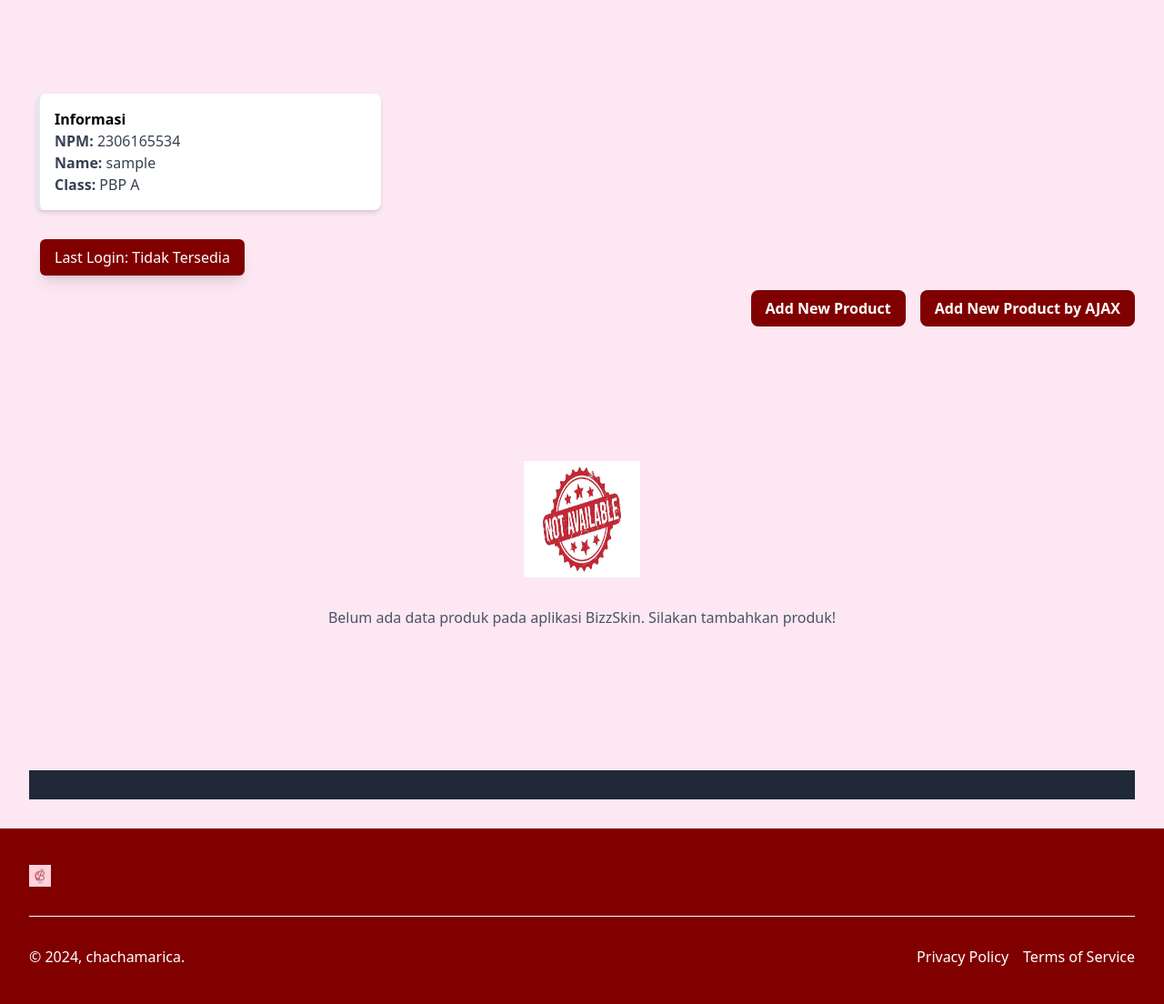
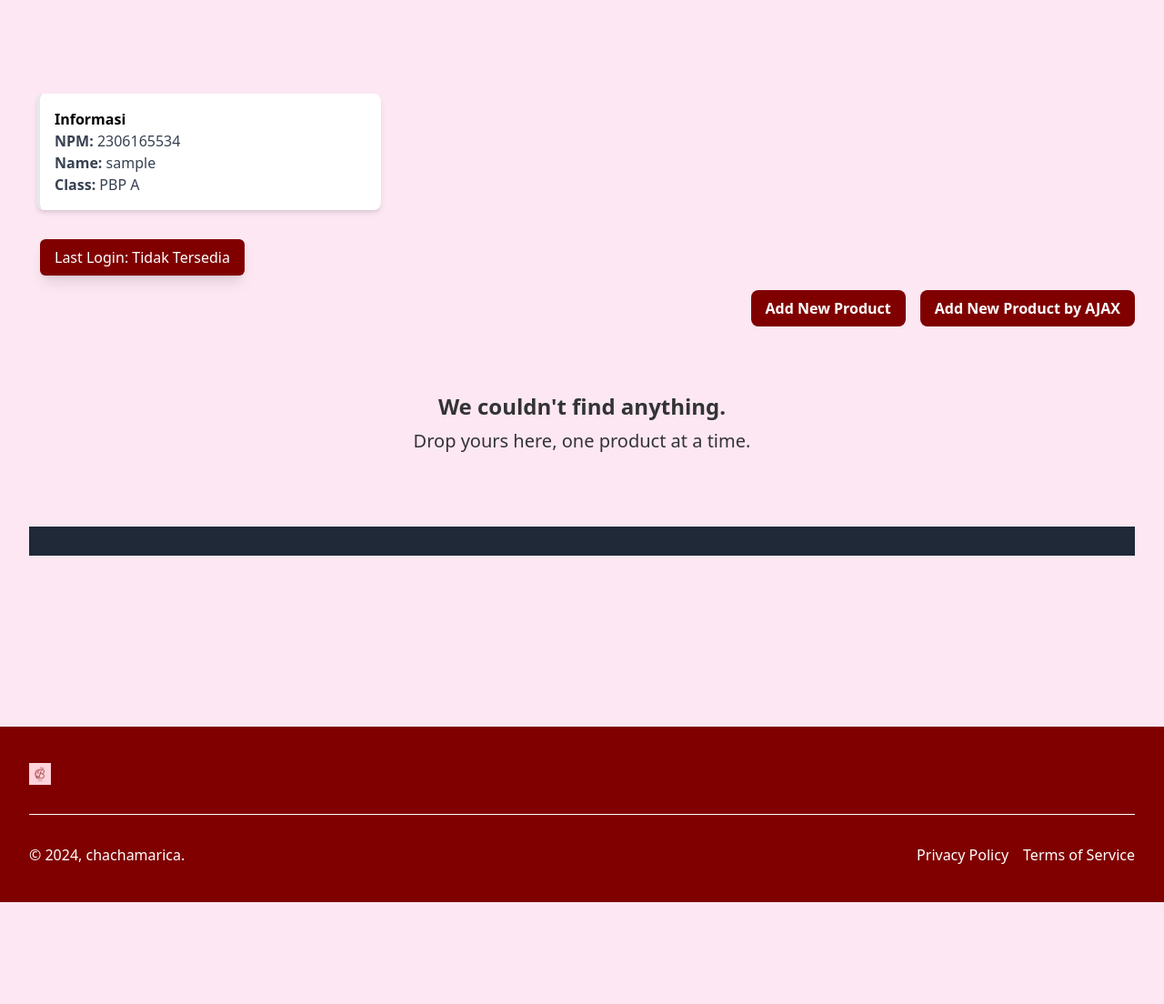
Before and after one commit to NurKhoirunnisaSalsabila/bizz-skinnn, a Django app: page / in a window 1280 px wide. Shown: the part 481-1585 px from the top of the page at 91% size. After the commit the page ends 1473 px from the top, so only its background shows below. Run offline with Django 5.2, Linux system fonts and the light colour scheme; the visitor is signed in with stand-in values (Sample User, id 1); data that the repository does not hold is empty; some libraries are stand-ins or nearby versions.

Commit message:
ini yh kak nando

```diff
--- a/main/templates/main.html
+++ b/main/templates/main.html
@@ -31,7 +31,7 @@
   </div>
   <div class="px-3 mb-4">
     <div class="flex rounded-md items-center bg-[#800000] py-2 px-4 w-fit shadow-lg">
-      <h1 class="text-white text-center">Last Login: {{last_login}}</h1>
+      <h1 class="text-white text-center">Last Login: {{ last_login }}</h1>
     </div>
   </div>
   <div class="flex justify-end mb-6">
@@ -43,8 +43,9 @@
     </button>
   </div>
 
-  <div id="product_cards"></div>
+  <div id="product_cards" class="grid grid-cols-1 sm:grid-cols-2 md:grid-cols-3 lg:grid-cols-4 gap-6"></div>
 
+  <!-- Modal -->
   <div id="crudModal" tabindex="-1" aria-hidden="true" class="hidden fixed inset-0 z-50 w-full flex items-center justify-center bg-gray-800 bg-opacity-50 overflow-x-hidden overflow-y-auto transition-opacity duration-300 ease-out">
     <div id="crudModalContent" class="relative bg-white rounded-lg shadow-lg w-5/6 sm:w-3/4 md:w-1/2 lg:w-1/3 mx-4 sm:mx-0 transform scale-95 opacity-0 transition-transform transition-opacity duration-300 ease-out">
       <!-- Modal header -->
@@ -54,36 +55,36 @@
         </h3>
         <button type="button" class="text-gray-400 bg-transparent hover:bg-gray-200 hover:text-gray-900 rounded-lg text-sm p-1.5 ml-auto inline-flex items-center" id="closeModalBtn">
           <svg aria-hidden="true" class="w-5 h-5" fill="currentColor" viewBox="0 0 20 20" xmlns="http://www.w3.org/2000/svg">
-            <path fill-rule="evenodd" d="M4.293 4.293a1 1 0 011.414 0L10 8.586l4.293-4.293a1 1 0 111.414 1.414L11.414 10l4.293 4.293a1 1 0 01-1.414 1.414L10 11.414l-4.293 4.293a1 1 0 01-1.414-1.414L8.586 10 4.293 5.707a1 1 0 010-1.414z" clip-rule="evenodd"></path>
+            <path fill-rule="evenodd" d="M4.293 4.293a1 1 0 011.414 0L10 8.586l4.293-4.293a1 1 111.414 1.414L11.414 10l4.293 4.293a1 1 01-1.414 1.414L8.586 10 4.293 5.707a1 1 0 010-1.414z" clip-rule="evenodd"></path>
           </svg>
           <span class="sr-only">Close modal</span>
         </button>
       </div>
       <!-- Modal body -->
       <div class="px-6 py-4 space-y-6 form-style">
-        <form id="productEntryForm">
+        <form id="productForm">
           <div class="mb-4">
             <label for="name" class="block text-sm font-medium text-gray-700">Product Name</label>
-            <input type="text" id="name" name="name" class="mt-1 block w-full border border-gray-300 rounded-md p-2 hover:border-maroon-700" placeholder="Enter product name" required>
+            <input type="text" id="name" name="name" class="mt-1 block w-full border border-gray-300 rounded-md p-2" placeholder="Enter product name" required>
           </div>
           <div class="mb-4">
             <label for="description" class="block text-sm font-medium text-gray-700">Description</label>
-            <textarea id="description" name="description" rows="3" class="mt-1 block w-full h-52 resize-none border border-gray-300 rounded-md p-2 hover:border-maroon-700" placeholder="Enter product description" required></textarea>
+            <textarea id="description" name="description" rows="3" class="mt-1 block w-full h-52 resize-none border border-gray-300 rounded-md p-2" placeholder="Enter product description" required></textarea>
           </div>
           <div class="mb-4">
             <label for="price" class="block text-sm font-medium text-gray-700">Price</label>
-            <input type="number" id="price" name="price" class="mt-1 block w-full border border-gray-300 rounded-md p-2 hover:border-maroon-700" required>
+            <input type="number" id="price" name="price" class="mt-1 block w-full border border-gray-300 rounded-md p-2" required>
           </div>
           <div class="mb-4">
             <label for="skin_type" class="block text-sm font-medium text-gray-700">Skin Type</label>
-            <input type="text" id="skin_type" name="skin_type" class="mt-1 block w-full border border-gray-300 rounded-md p-2 hover:border-maroon-700" required>
+            <input type="text" id="skin_type" name="skin_type" class="mt-1 block w-full border border-gray-300 rounded-md p-2" required>
           </div>
         </form>
       </div>
       <!-- Modal footer -->
       <div class="flex flex-col space-y-2 md:flex-row md:space-y-0 md:space-x-2 p-6 border-t border-gray-200 rounded-b justify-center md:justify-end">
         <button type="button" class="bg-gray-500 hover:bg-gray-600 text-white font-bold py-2 px-4 rounded-lg" id="cancelButton">Cancel</button>
-          <button type="button" class="bg-[#800000] hover:bg-[#800000] text-white font-bold py-2 px-4 rounded-lg" onclick="addProduct();">Save</button>
+        <button type="submit" id="submitProduct" form="productForm" class="bg-[#333333] hover:bg-gray-200 hover:text-black text-white font-bold py-2 px-4 rounded-lg">Save</button>
       </div>
     </div>
   </div>
@@ -92,83 +93,57 @@
     <!-- Footer content goes here -->
   </footer>
 </div>
-  <!-- {% if not products %}
-  <div class="flex flex-col items-center justify-center min-h-[24rem] p-6">
-    <img src="{% static 'image/not-available.png' %}" alt="Not Avail" class="w-32 h-32 mb-4"/>
-    <p class="text-center text-gray-600 mt-4">Belum ada data produk pada aplikasi BizzSkin. Silakan tambahkan produk!</p>
-  </div>
-  {% else %}
-  <div class="grid grid-cols-1 sm:grid-cols-2 lg:grid-cols-3 gap-6 w-full">
-    {% for product in products %}
-      {% include 'card_product.html' with product=product %}
-    {% endfor %}
-  </div>
-  {% endif %} -->
-<!-- </div> -->
 
 <script>
-  async function getProducts(){
-      return fetch("{% url 'main:show_json' %}").then((res) => res.json())
+  async function getProducts() {
+    return fetch("{% url 'main:show_json' %}").then((res) => res.json());
   }
 
-  async function refreshProductEntries() {
-    document.getElementById("product_cards").innerHTML = "";
-    document.getElementById("product_cards").className = "";
+  async function refreshProducts() {
+    const productCardsContainer = document.getElementById("product_cards");
     const products = await getProducts();
     let htmlString = "";
-    let classNameString = "";
 
     if (products.length === 0) {
-        classNameString = "flex flex-col items-center justify-center min-h-[24rem] p-6";
       htmlString = `
-            <div class="flex flex-col items-center justify-center min-h-[24rem] p-6">
-                <img src="{% static 'image/not-available.png' %}" alt="Not Available" class="w-32 h-32 mb-4"/>
-                <p class="text-center text-gray-600 mt-4">Belum ada data produk pada aplikasi BizzSkin. Silakan tambahkan produk!</p>
+        <div class="col-span-full text-center py-8 sm:py-10 md:py-12">
+          <h3 class="text-lg sm:text-xl md:text-2xl font-semibold text-[#333333]">We couldn't find anything.</h3>
+          <p class="text-base sm:text-lg md:text-xl text-[#333333] mt-2">Drop yours here, one product at a time.</p>
         </div>
       `;
-    }
-    else {
-      classNameString = "grid grid-cols-1 sm:grid-cols-2 lg:grid-cols-3 gap-6 w-full";
-        products.forEach((item) => {
-            const name = DOMPurify.sanitize(item.fields.name);
-            const description = DOMPurify.sanitize(item.fields.description);
-            const price = item.fields.price;
-            const skin_type = DOMPurify.sanitize(item.fields.skin_type);
+    } else {
+      products.forEach((product) => {
+        const name = DOMPurify.sanitize(product.fields.name);
+        const description = DOMPurify.sanitize(product.fields.description);
+        const price = DOMPurify.sanitize(product.fields.price.toString());
+        const skin_type = DOMPurify.sanitize(product.fields.skin_type);
+
         htmlString += `
-            <div class="bg-white shadow-md rounded-lg p-4 border-2 border-maroon-600">
-                <h3 class="text-maroon-700 font-bold text-xl mb-2">${item.fields.name}</h3>
-                <p class="text-gray-700 mb-2">${item.fields.description}</p>
-                <p class="text-gray-700 mb-2">Price: ${item.fields.price}</p>
-                <p class="text-gray-700 mb-2">Skin Type: ${item.fields.skin_type}</p>
-                <div class="flex justify-end space-x-2 mt-4">
-                    <a href="/edit-product/${item.pk}" class="bg-yellow-500 hover:bg-yellow-600 text-white rounded-full p-2 transition duration-300 shadow-md">
-                        <svg xmlns="http://www.w3.org/2000/svg" class="h-6 w-6" viewBox="0 0 20 20" fill="currentColor">
-                            <path d="M13.586 3.586a2 2 0 112.828 2.828l-.793.793-2.828-2.828.793-.793zM11.379 5.793L3 14.172V17h2.828l8.38-8.379-2.83-2.828z" />
-                        </svg>
-                    </a>
-                    <a href="/delete-product/${item.pk}" class="bg-red-500 hover:bg-red-600 text-white rounded-full p-2 transition duration-300 shadow-md">
-                        <svg xmlns="http://www.w3.org/2000/svg" class="h-6 w-6" viewBox="0 0 20 20" fill="currentColor">
-                            <path fill-rule="evenodd" d="M9 2a1 1 0 00-.894.553L7.382 4H4a1 1 0 000 2v10a2 2 0 002 2h8a2 2 0 002-2V6a1 1 0 100-2h-3.382l-.724-1.447A1 1 0 0011 2H9zM7 8a1 1 0 012 0v6a1 1 0 11-2 0V8zm5-1a1 1 0 00-1 1v6a1 1 0 102 0V8a1 1 0 00-1-1z" clip-rule="evenodd" />
-                        </svg>
-                    </a>
+          <div class="bg-white p-4 rounded-lg shadow-md hover:shadow-lg transition-shadow duration-300">
+            <div class="text-left mt-3">
+              <h3 class="text-lg font-semibold text-gray-800 mb-1">${name}</h3>
+              <p class="text-sm text-gray-600 mb-2">${description}</p>
+              <p class="text-lg font-bold text-gray-900 mb-1">Rp${parseInt(price).toLocaleString()}</p>
+              <p class="text-sm text-gray-500 mb-2">Skin Type: ${skin_type}</p>
+            </div>
+            <div class="mt-4 flex justify-between">
+              <a href="/edit-product/${product.pk}" class="bg-blue-500 text-white py-2 px-4 rounded hover:bg-blue-600 transition duration-300">Edit</a>
+              <a href="/delete/${product.pk}" class="bg-red-500 text-white py-2 px-4 rounded hover:bg-red-600 transition duration-300">Delete</a>
             </div>
           </div>
         `;
       });
     }
-    document.getElementById("product_cards").className = classNameString;
-    document.getElementById("product_cards").innerHTML = htmlString;
+
+    productCardsContainer.innerHTML = htmlString;
   }
 
-  refreshProductEntries();
+  refreshProducts();
 
   const modal = document.getElementById('crudModal');
   const modalContent = document.getElementById('crudModalContent');
 
   function showModal() {
-    const modal = document.getElementById('crudModal');
-    const modalContent = document.getElementById('crudModalContent');
-
     modal.classList.remove('hidden');
     setTimeout(() => {
       modalContent.classList.remove('opacity-0', 'scale-95');
@@ -177,12 +152,8 @@
   }
 
   function hideModal() {
-      const modal = document.getElementById('crudModal');
-      const modalContent = document.getElementById('crudModalContent');
-
     modalContent.classList.remove('opacity-100', 'scale-100');
     modalContent.classList.add('opacity-0', 'scale-95');
-
     setTimeout(() => {
       modal.classList.add('hidden');
     }, 150);
@@ -191,27 +162,48 @@
   document.getElementById("cancelButton").addEventListener("click", hideModal);
   document.getElementById("closeModalBtn").addEventListener("click", hideModal);
 
-  function addProduct() {
-    fetch("{% url 'main:add_product_ajax' %}", {
+  document.getElementById("productForm").addEventListener("submit", async function(event) {
+    event.preventDefault();
+    const formData = new FormData(this);
+
+    try {
+      const response = await fetch("{% url 'main:create_product_ajax' %}", {
         method: "POST",
-      body: new FormData(document.querySelector('#productForm')),
-    })
-    .then(response => refreshProductCards())
-    .catch(error => console.error('Error:', error));
+        body: formData,
+        headers: {
+          "X-CSRFToken": "{{ csrf_token }}",
+        },
+      });
 
-    document.getElementById("ProductForm").reset();
-    document.querySelector("[data-modal-toggle='crudModal']").click();
+      if (response.ok) {
+        hideModal();
+        refreshProducts();
+        document.getElementById("productForm").reset();
+      } else {
+        const data = await response.json();
+        if (data.errors) {
+          for (const [field, messages] of Object.entries(data.errors)) {
+            const input = document.getElementById(field);
+            const errorContainer = document.createElement('p');
+            errorContainer.className = 'text-red-500 text-xs mt-1';
+            errorContainer.innerText = messages.join(', ');
+            input.parentNode.appendChild(errorContainer);
+          }
+        } else {
+          console.error('Unexpected error:', data);
+        }
+      }
+    } catch (error) {
+      console.error('Error submitting form:', error);
+    }
+  });
 
-    return false;
-  }
-
-  document.getElementById("ProductForm").addEventListener("submit", (e) => {
-    e.preventDefault();
-    addProduct();
-  })
+  // Tambahkan event listener untuk tombol "Save"
+  document.getElementById("submitProduct").addEventListener("click", function(event) {
+    event.preventDefault();
+    document.getElementById("productForm").dispatchEvent(new Event('submit'));
+  });
 </script>
-
-
 
 {% include 'footer.html' %}
 {% endblock content %}
--- a/main/urls.py
+++ b/main/urls.py
@@ -1,5 +1,5 @@
 from django.urls import path
-from main.views import show_main, create_product, show_xml, show_json, show_xml_by_id, show_json_by_id, register, login_user, logout_user, edit_product, delete_product, add_product_ajax
+from main.views import show_main, create_product, show_xml, show_json, show_xml_by_id, show_json_by_id, register, login_user, logout_user, edit_product, delete_product, create_product_ajax
 
 app_name = 'main'
 
@@ -15,5 +15,5 @@ urlpatterns = [
     path('logout/', logout_user, name='logout'),
     path('edit-product/<uuid:id>', edit_product, name='edit_product'),
     path('delete-product/<uuid:id>', delete_product, name='delete_product'),
-    path('create-product-ajax', add_product_ajax, name='add_product_ajax'),
+    path('create-product-ajax', create_product_ajax, name='create_product_ajax'),
 ]
--- a/main/views.py
+++ b/main/views.py
@@ -12,6 +12,7 @@ from django.urls import reverse
 from django.views.decorators.csrf import csrf_exempt
 from django.views.decorators.http import require_POST
 from django.utils.html import strip_tags
+from django.http import JsonResponse
 
 # Create your views here.
 @login_required(login_url='/login')
@@ -120,18 +121,21 @@ def delete_product(request, id):
 # New function to add product via AJAX
 @csrf_exempt
 @require_POST
-def add_product_ajax(request):
-    name = strip_tags(request.POST.get("name"))
-    description = strip_tags(request.POST.get("description"))
-    price = request.POST.get("price")
-    skin_type = strip_tags(request.POST.get("skin_type"))
-    user = request.user
-
-    new_product = Product(
-        name=name, description=description,
-        price=price, skin_type=skin_type,
-        user=user,
-    )
-    new_product.save()
-
-    return HttpResponse(b"CREATED", status=201)
+def create_product_ajax(request):
+    form = ProductForm(request.POST, request.FILES)
+    if form.is_valid():
+        product = form.save(commit=False)
+        product.user = request.user
+        product.save()
+        return JsonResponse({
+            "message": "Product created successfully",
+            "product": {
+                "id": str(product.id),
+                "name": product.name,
+                "price": product.price,
+                "description": product.description,
+                "skin_type": product.skin_type,
+            }
+        }, status=201)
+    else:
+        return JsonResponse({"errors": form.errors}, status=400)
```
Also changed, not shown: main/templates/login.html (+8 -0 lines). Lines whose indentation alone changed are shown as unchanged.
